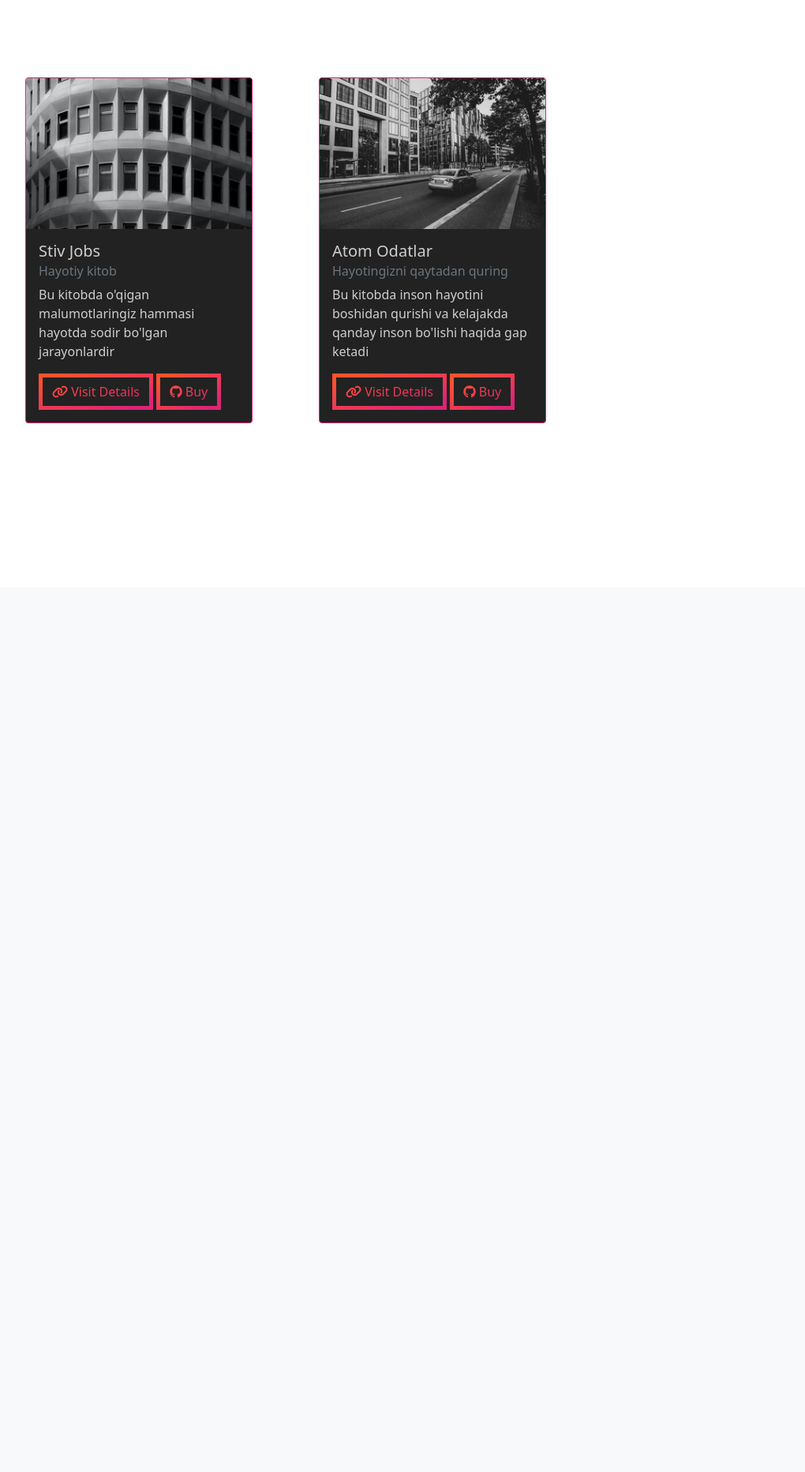
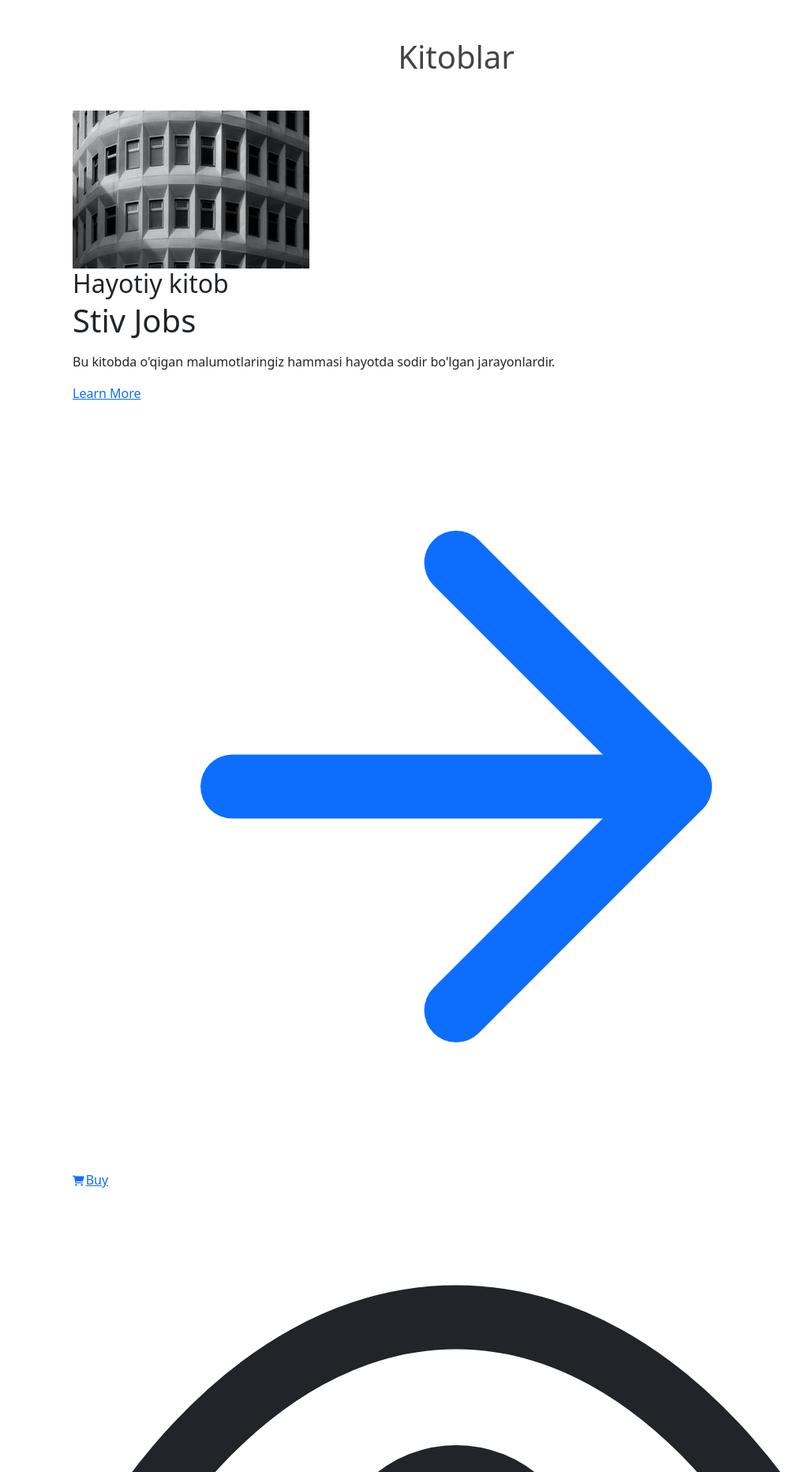
Before and after one commit to hwandev12/book-search-django-website, a Django app: page / in a window 1280 px wide. Shown: the part 56-1920 px from the top of the page at 79% size, without its empty margins (62-1082 px from the left). Before the commit the page ends 592 px from the top, so only its background shows below. Run offline with Django 4.2, Linux system fonts and the light colour scheme; data comes from the database, SQL or seed files in the repository; some libraries are stand-ins or nearby versions.

Commit message:
update to tailwind and add details url

```diff
--- a/templates/pages/home.html
+++ b/templates/pages/home.html
@@ -1,31 +1,88 @@
-{% extends 'layouts/base.html' %}
-{% load static %}
-{% block content %}
+{% extends 'layouts/base.html' %} {% load static %} {% block content %}
 
-<div class="container mx-auto mt-5">
-  <div class="row" style="transform: translateY(50px);">
+<section class="text-gray-600 body-font">
+  <div class="container px-5 py-5 mx-auto">
+    <h1 style="font-size: 40px; color: #444; text-align: center; margin-bottom: 20px;">Kitoblar</h1>
+    <div class="flex flex-wrap -m-4">
       {% for card in book_cards %}
-    <div class="col-md-4">
-      <div class="card" style="width: 18rem">
+      <div class="p-4 md:w-1/3">
+        <div
+          class="h-full border-2 border-gray-200 border-opacity-60 rounded-lg overflow-hidden"
+        >
           <img
+            class="lg:h-48 md:h-36 w-full object-cover object-center"
             src="{{ card.book_cover.url }}"
-          class="card-img-top"
-          alt="..."
+            alt="blog"
           />
-        <div class="card-body">
-          <h5 class="card-title">{{ card.book_name }}</h5>
-          <h6 class="card-subtitle mb-2 text-muted">{{ card.book_subtitle }}</h6>
-          <p class="card-text">
-            {{ card.book_description }}
-          </p>
-          <a href="#" class="btn mr-2"
-            ><i class="fas fa-link"></i> Visit Details</a
+          <div class="p-6">
+            <h2
+              class="tracking-widest text-xs title-font font-medium text-gray-400 mb-1"
             >
-          <a href="#" class="btn"><i class="fab fa-github"></i> Buy</a>
+              {{ card.book_subtitle }}
+            </h2>
+            <h1 class="title-font text-lg font-medium text-gray-900 mb-3">
+              {{ card.book_name }}
+            </h1>
+            <p class="leading-relaxed mb-3">{{ card.book_description }}.</p>
+            <div class="flex items-center flex-wrap">
+              <a
+                href="{% url 'book:details' card.pk %}"
+                class="text-indigo-500 inline-flex items-center md:mb-2 lg:mb-0"
+                >Learn More
+                <svg
+                  class="w-4 h-4 ml-2"
+                  viewBox="0 0 24 24"
+                  stroke="currentColor"
+                  stroke-width="2"
+                  fill="none"
+                  stroke-linecap="round"
+                  stroke-linejoin="round"
+                >
+                  <path d="M5 12h14"></path>
+                  <path d="M12 5l7 7-7 7"></path>
+                </svg>
+                <a href="#" class=" ml-5 text-indigo-500 inline-flex items-center md:mb-2 lg:mb-0"><i class="fa-solid fa-cart-shopping" style="font-size: 13px; margin-right: 2px;"></i>Buy</a>
+              </a>
+              <span
+                class="text-gray-400 mr-3 inline-flex items-center lg:ml-auto md:ml-0 ml-auto leading-none text-sm pr-3 py-1 border-r-2 border-gray-200"
+              >
+                <svg
+                  class="w-4 h-4 mr-1"
+                  stroke="currentColor"
+                  stroke-width="2"
+                  fill="none"
+                  stroke-linecap="round"
+                  stroke-linejoin="round"
+                  viewBox="0 0 24 24"
+                >
+                  <path d="M1 12s4-8 11-8 11 8 11 8-4 8-11 8-11-8-11-8z"></path>
+                  <circle cx="12" cy="12" r="3"></circle></svg
+                >1.2K
+              </span>
+              <span
+                class="text-gray-400 inline-flex items-center leading-none text-sm"
+              >
+                <svg
+                  class="w-4 h-4 mr-1"
+                  stroke="currentColor"
+                  stroke-width="2"
+                  fill="none"
+                  stroke-linecap="round"
+                  stroke-linejoin="round"
+                  viewBox="0 0 24 24"
+                >
+                  <path
+                    d="M21 11.5a8.38 8.38 0 01-.9 3.8 8.5 8.5 0 01-7.6 4.7 8.38 8.38 0 01-3.8-.9L3 21l1.9-5.7a8.38 8.38 0 01-.9-3.8 8.5 8.5 0 014.7-7.6 8.38 8.38 0 013.8-.9h.5a8.48 8.48 0 018 8v.5z"
+                  ></path></svg
+                >6
+              </span>
+            </div>
           </div>
         </div>
       </div>
       {% endfor %}
     </div>
   </div>
+</section>
+
 {% endblock content %}
```
Lines whose indentation alone changed are shown as unchanged.
